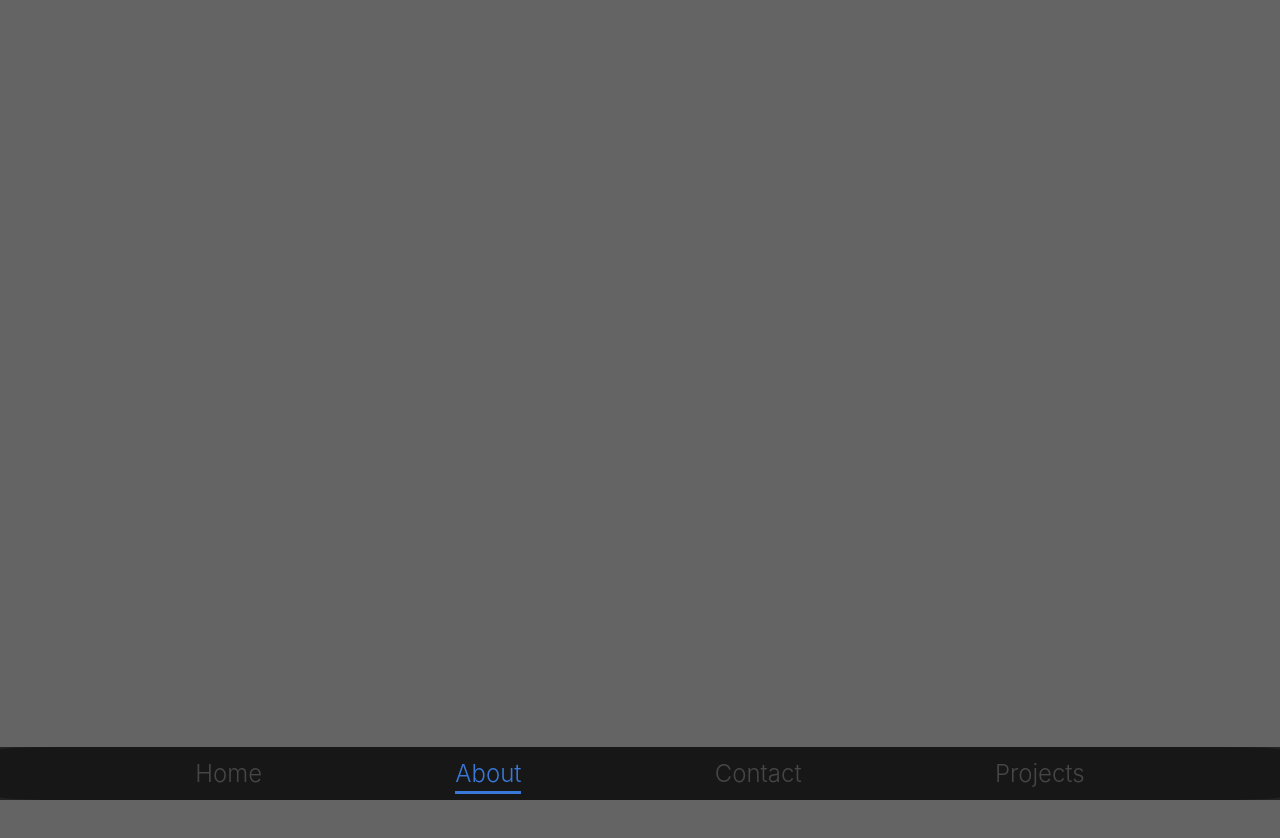
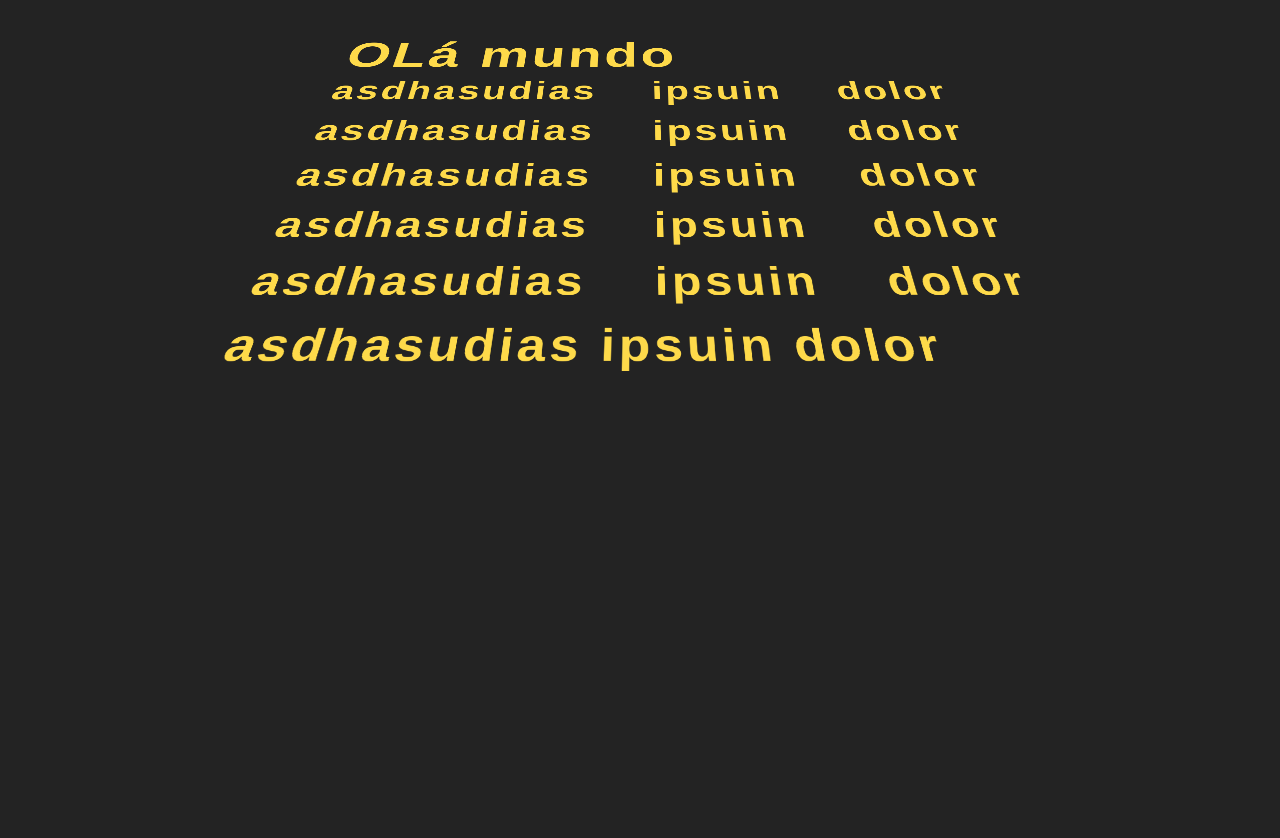
Before and after one commit to joohnyfranzen/My-Portfolio, a React (Create React App) app: page /about in a window 1280 px wide. Shown: the top 838 px of the page. After the commit the page ends 800 px from the top, so only its background shows below. Built offline with nearby package versions, Linux system fonts and the light colour scheme.

Commit message:
About edited

```diff
--- a/src/Screens/About.css
+++ b/src/Screens/About.css
@@ -1,116 +1,50 @@
+body {
+    width: 100%;
+    height: 100%;
+    overflow: hidden;
+    background-color: black;
+}
 
-.main-about{
+.fade{
+    position: relative;
     width: 100%;
-    height: 120vh;
-    background-color: rgb(100, 100, 100);
+    min-width: 60vh;
+    top: -25px;
+    background-image: linear-gradient(0deg, transparent, black 75%);
+    z-index: 1;
 }
-.top-container{
-    width: 100%;
-    height: 150px;
+
+.star-wars {
     display: flex;
     justify-content: center;
-    align-items: center;
-    background-color: rgb(100, 100, 100);
-}
-.top-container h1{
-    color: rgb(49, 49, 49);
-    padding-bottom: 10px;
-    font-weight: 300;
-    font-size: 35px;
-    background-color: rgb(100, 100, 100);
+    height: 800px;
+    perspective: 400px;
+    color: #feda4a;
+    font-family: 'Pathway Gothic One', sans-serif;
+    font-size: 500%;
+    font-weight: 600;
+    letter-spacing: 6px;
+    line-height: 150%;
+    text-align: justify;
 }
 
-.profile-container{
-    width: 100%;
-    height: 50vh;
-}
-.profile{
-    background-color: rgb(100, 100, 100);
-    width: 100%;
-    height: 100%;
-    display: flex;
-    align-items: center;
-    justify-content: space-evenly;
+.crawl{
+    position: relative;
+    top: -100px;
+    transform-origin: 50% 100%;
+    animation: crawl 60s linear;
 }
 
-.img-container{
-    width: 22%;
-    display: flex;
-    justify-content: center;
-    align-items: center;
-    border-radius: 50%;
+@keyframes crawl {
+    0% {
+        top: 0;
+
+        transform: rotateX(20deg) translateZ(0);
+    }
+
+    100% {
+        top: -6000px;
+
+        transform: rotateX(30deg) translateZ(-2500px);
+    }
 }
-.img-container img{
-    border-radius: 50%;
-    width: 100%;
-    border-bottom: 5px solid black;
-}
-
-.resume-container{
-    width: 40%;
-    border: 1px solid rgb(22, 22, 22);
-    box-shadow: 3px 3px black;
-    height: 300px;
-}
-
-.mostused h3{
-    width: 90%;
-    height: 5vh;
-    background-color: rgb(220, 220, 220);
-    margin: 20px;
-    display: flex;
-    justify-content: center;
-    align-items: center;
-    font-weight: 300;
-}
-
-.container {
-    width: 90%;
-    display: flex;
-    justify-content: space-around;
-    align-items: center;
-    margin: 20px;
-    margin-top: 0;
-    padding: 20px;
-    background-color: rgb(220, 220, 220);
-}
-.name{
-    display: flex;
-    justify-content: center;
-    align-items: center;
-    width: 90%;
-    margin: 20px;
-    padding: 8px;
-    background-color: rgb(220, 220, 220);
-}
-.name h2{
-    background-color: rgb(220, 220, 220);
-    font-weight: 400;
-}
-
-.resume{
-    display: inline;
-}
-.languages {
-    width: 30%;
-}
-.about {
-    width: 30%;
-}
-
-.languages h3 {
-    background-color: rgb(220, 220, 220);
-    font-weight: 400;
-}
-.about h3 {
-    background-color: rgb(220, 220, 220);
-    font-weight: 400;
-}
-.languages p {
-    background-color: rgb(220, 220, 220);
-    font-weight: 300;
-}
-.about p {
-    background-color: rgb(220, 220, 220);
-    font-weight: 300;
-}
--- a/src/Screens/About.js
+++ b/src/Screens/About.js
@@ -1,10 +1,18 @@
 import "./About.css"
 export default function About() {
+
+
     return(
-        <div className="main-about">
-            <div className="about">
-
-            </div>
+        <div className="about-main">
+            <div className="fade"></div>
+            <section className="star-wars">
+                <div className="crawl">
+                    <div className="title">
+                        <h1>OLá mundo</h1>
+                    </div>
+                    <p>asdhasudias ipsuin dolor asdhasudias ipsuin dolor asdhasudias ipsuin dolor asdhasudias ipsuin dolor asdhasudias ipsuin dolor asdhasudias ipsuin dolor</p>
+                </div>
+            </section>
         </div>
     )
 }
```
